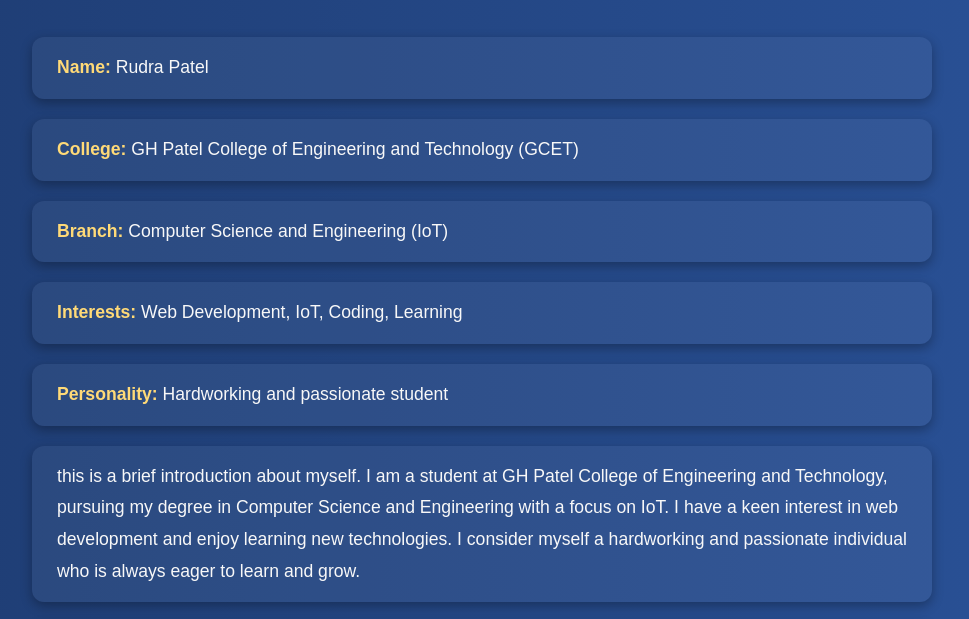
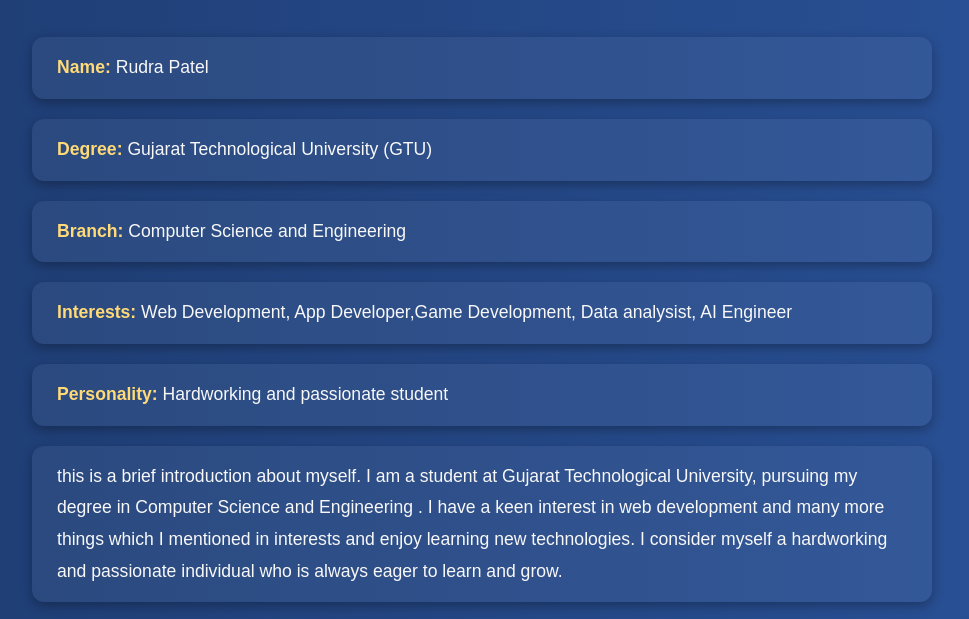
Before and after one commit to rudraa69/portfolio, a plain HTML site: page about.html in a window 1280 px wide. Shown: the part 129-748 px from the top of the page, without its empty margins (158-1127 px from the left). Drawn offline with Linux system fonts and the light colour scheme.

Commit message:
Update about.html

```diff
--- a/about.html
+++ b/about.html
@@ -10,14 +10,13 @@
     <h1>About Me</h1>
 
   <p><strong>Name:</strong> Rudra Patel</p>
-  <p><strong>College:</strong> GH Patel College of Engineering and Technology (GCET)</p>
-  <p><strong>Branch:</strong> Computer Science and Engineering (IoT)</p>
-  <p><strong>Interests:</strong> Web Development, IoT, Coding, Learning</p>
+  <p><strong>Degree:</strong> Gujarat Technological University (GTU)</p>
+  <p><strong>Branch:</strong> Computer Science and Engineering </p>
+  <p><strong>Interests:</strong> Web Development, App Developer,Game Development, Data analysist, AI Engineer</p>
   <p><strong>Personality:</strong> Hardworking and passionate student</p>
   <p>
-    this is a brief introduction about myself. I am a student at GH Patel College of Engineering and Technology, pursuing my degree in Computer Science and Engineering with a focus on IoT. I have a keen interest in web development and enjoy learning new technologies. I consider myself a hardworking and passionate individual who is always eager to learn and grow.
+    this is a brief introduction about myself. I am a student at Gujarat Technological University, pursuing my degree in Computer Science and Engineering . I have a keen interest in web development and many more things which I mentioned in interests and enjoy learning new technologies. I consider myself a hardworking and passionate individual who is always eager to learn and grow.
   </p>
-  <p>this is image of my college</p>
-  <img src="https://tse1.mm.bing.net/th?id=OIP.GL6CG0gaysJfjmMd6AI0_AHaCe&pid=Api&P=0&h=180" alt="college image">
+
 </body>
 </html>
```
